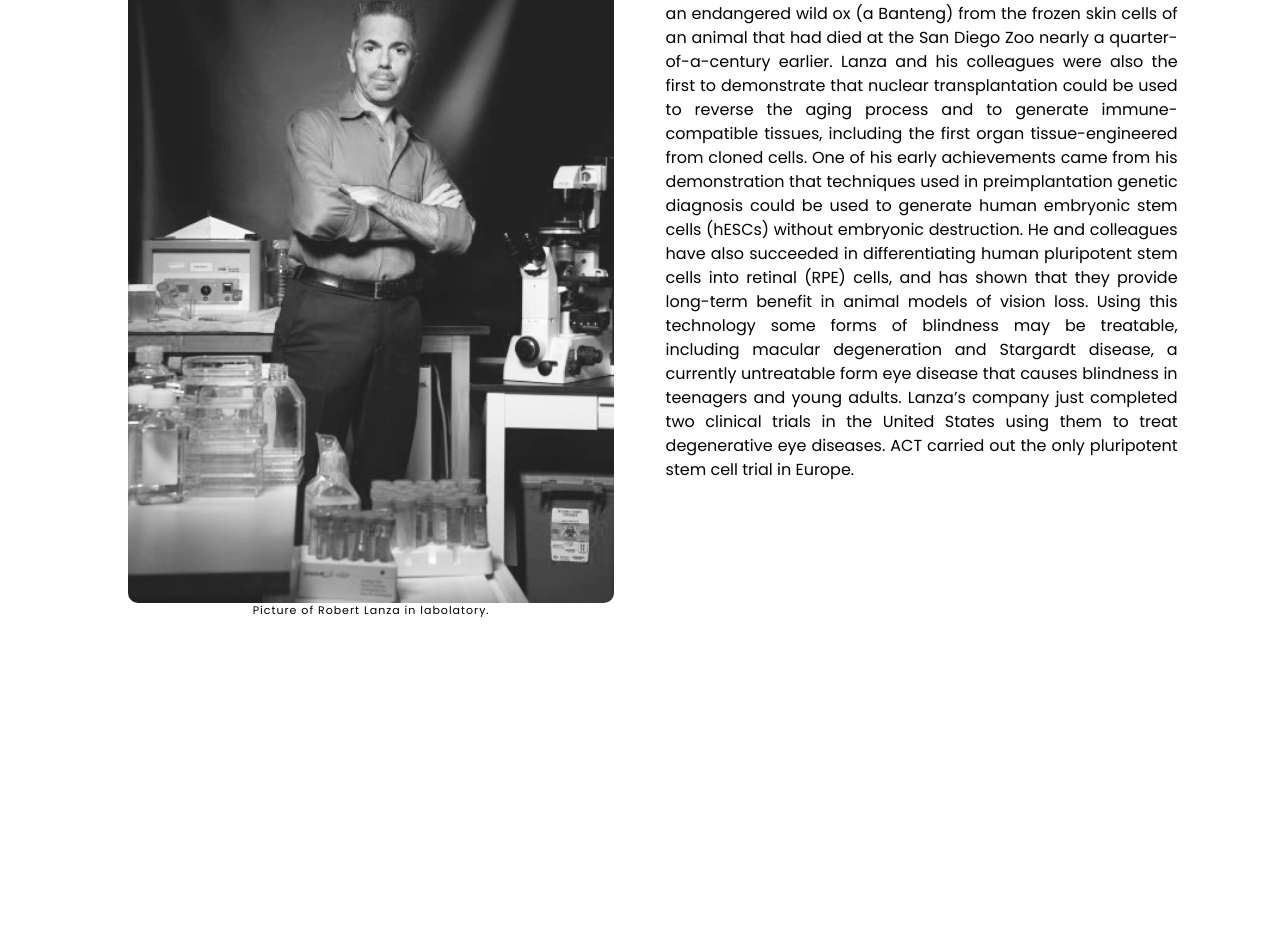
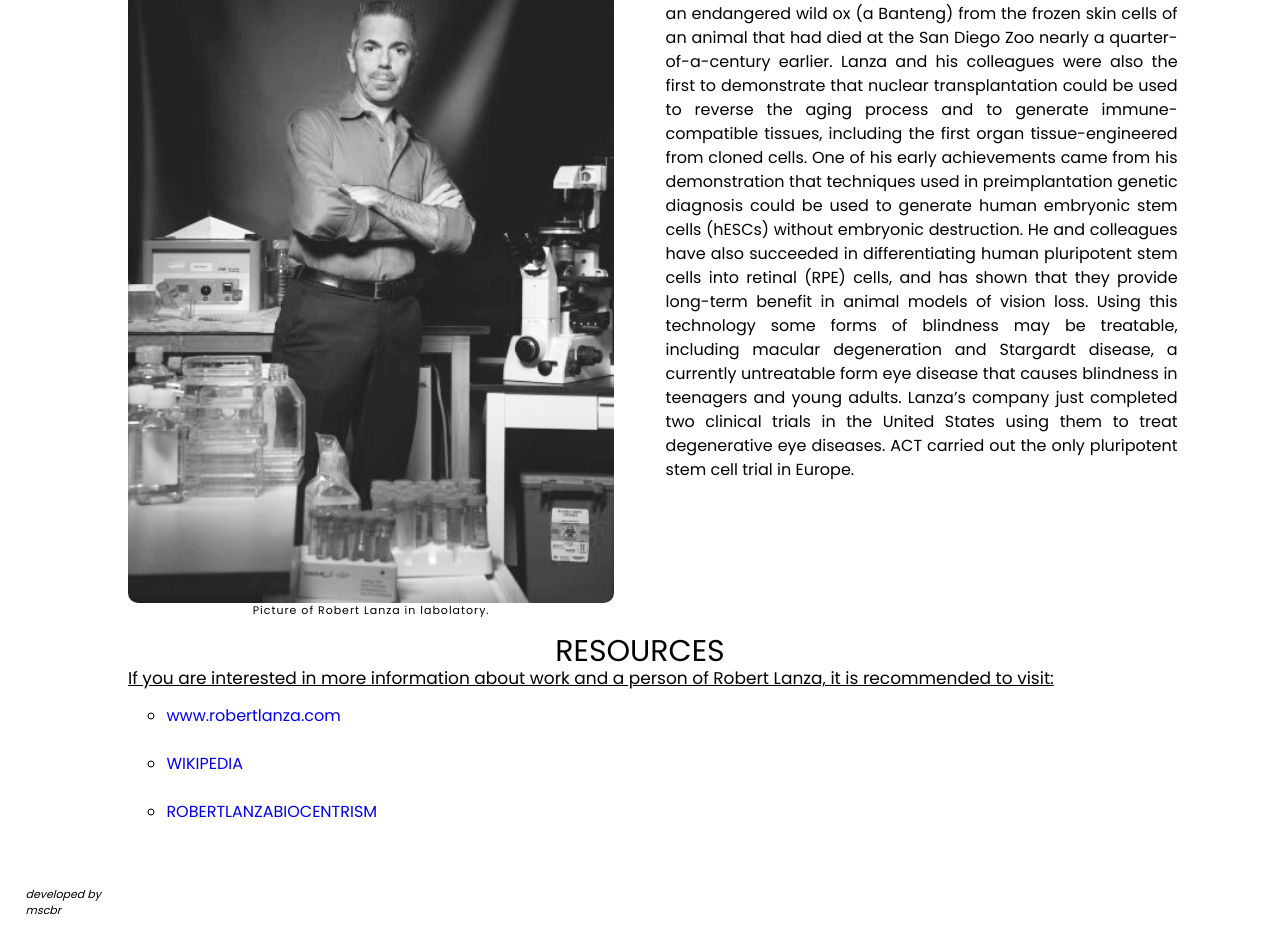
Before and after one commit to mscbr/tribute-page-fcc, a plain HTML site: page index.html in a window 1280 px wide. Shown: the part 2142-3086 px from the top of the page. Before the commit the page ends 2760 px from the top, so only its background shows below. Drawn offline with Linux system fonts and the light colour scheme.

Commit message:
[Resources section with links to external pages designed and styled]

```diff
--- a/index.html
+++ b/index.html
@@ -80,9 +80,18 @@
 		</div>
 		<div id="references">
 		</div>
+		<div id="resources">
+			<h1>RESOURCES</h1>
+			<p id="ul-p">If you are interested in more information about work and a person of Robert Lanza, it is recommended to visit:</p>
+			<ul>
+				<li><a id="tribute-link" href="http://www.robertlanza.com" target="_blank">www.robertlanza.com</a></li>
+				<li><a href="https://en.wikipedia.org/wiki/Robert_Lanza" target="_blank">WIKIPEDIA</a></li>
+				<li><a href="http://www.robertlanzabiocentrism.com/" target="_blank">ROBERTLANZABIOCENTRISM</a></li>
+			</ul>
+		</div>
 	</main>
 	<footer>
-
+		<p>developed by <br />mscbr</p>
 	</footer>
 </body>
 <script>
--- a/style.css
+++ b/style.css
@@ -191,6 +191,33 @@ p {
 	width: 40%;
 	margin-right: 8%;
 }
+#resources {
+	margin-top: 20px;
+}
+#resource h1 {
+	margin-bottom: 25px;
+}
+#ul-p {
+	margin-left: 10%;
+	font-size: 17px;
+	text-decoration:  underline;
+}
+a {
+	text-decoration: none;
+}
+ul {
+	text-align: left;
+	margin-left: 13%;
+	line-height: 300%;
+	list-style-type: circle;
+}
+footer {
+	margin-left: 2%;
+	font-size: 11px;
+	margin-top: 50px;
+	margin-bottom:  25px;
+	font-style:  italic;
+}
 
 /*MEDIA QUERIES FOR LES THAN 750 width*/
 @media only screen and (max-width: 750px) {
```
